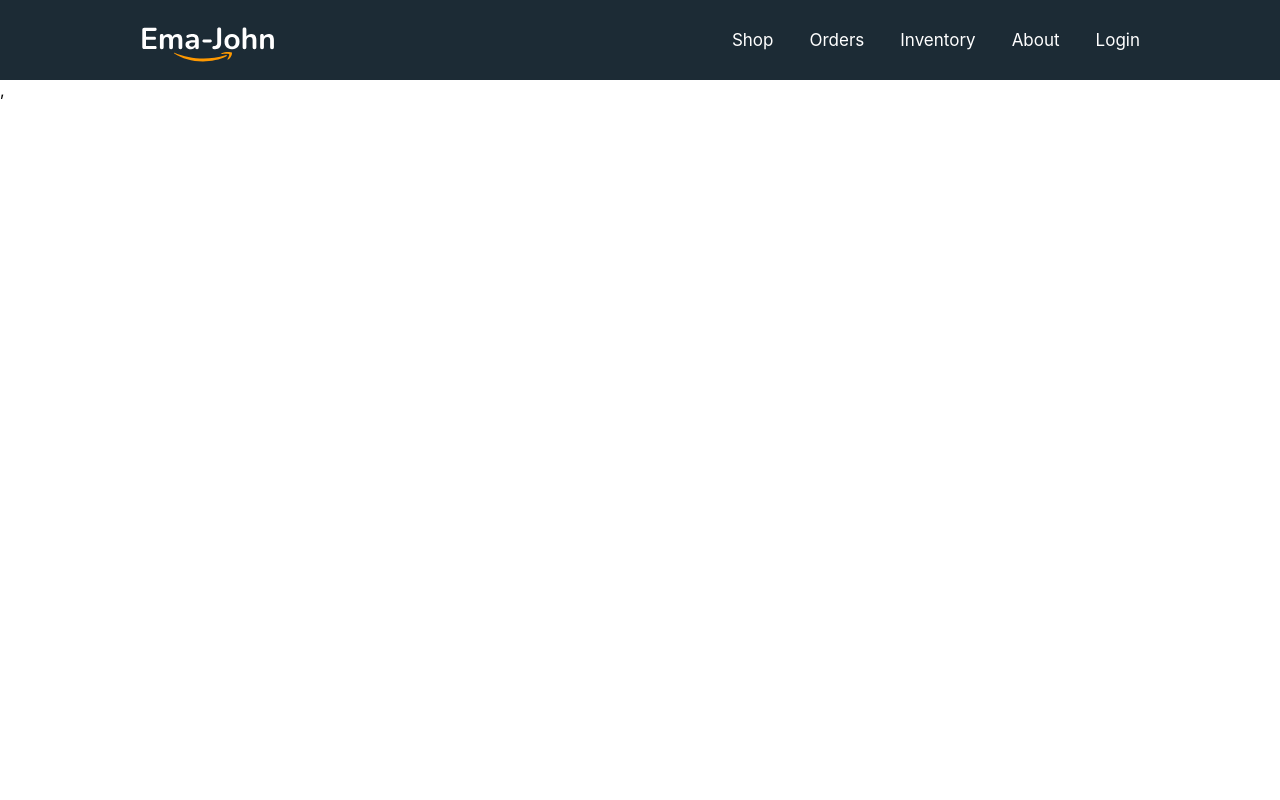
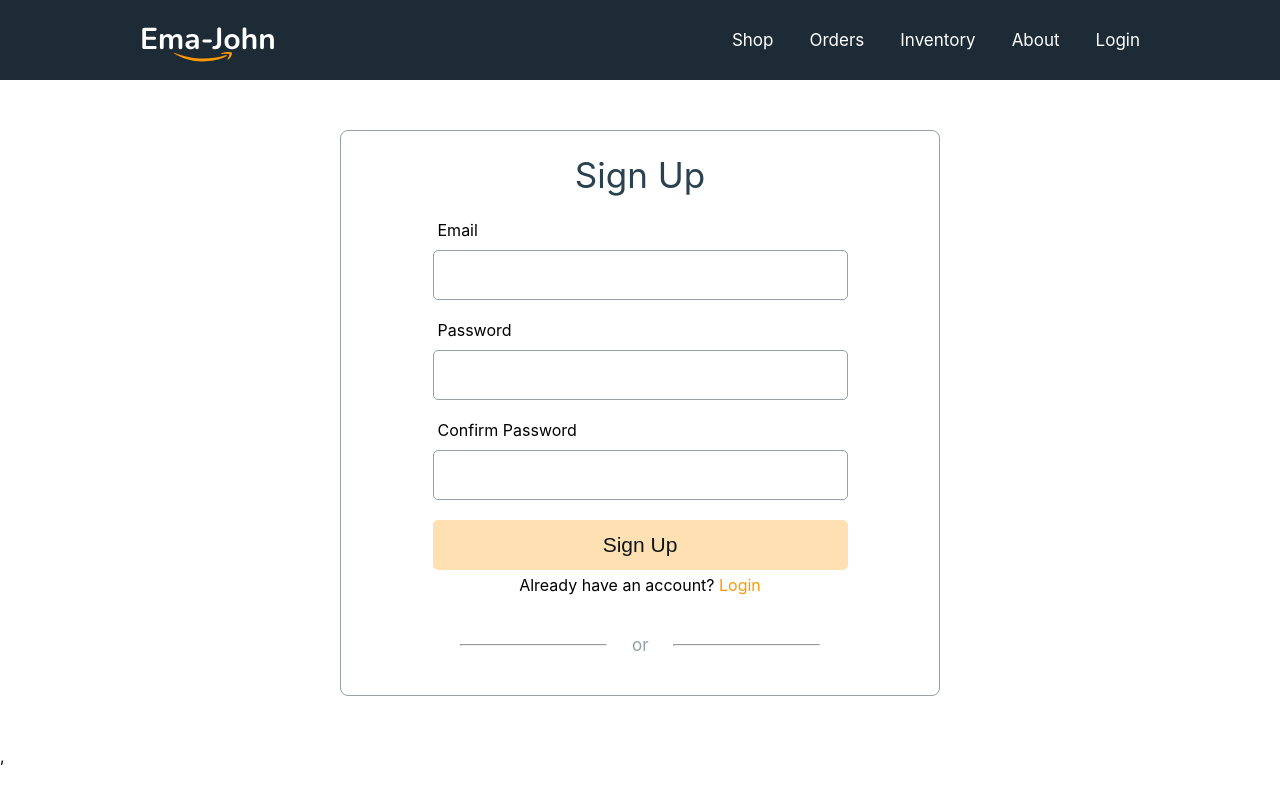
Before and after one commit to frsiam/ema-john-with-authenticatiion, a React (Create React App) app: page /signup in a window 1280 px wide. Built offline with nearby package versions, Linux system fonts and the light colour scheme.

Commit message:
design the signup page

```diff
--- a/src/App.js
+++ b/src/App.js
@@ -6,6 +6,7 @@
 import Inventory from './components/Inventory/Inventory';
 import About from './components/About/About';
 import Login from './components/Login/Login';
+import SignUp from './components/SignUp/SignUp';
 
 function App() {
   return (
@@ -18,6 +19,7 @@
         <Route path='/inventory' element={<Inventory></Inventory>}></Route>
         <Route path='/about' element={<About></About>}></Route>
         <Route path='/login' element={<Login></Login>}></Route>
+        <Route path='/signup' element={<SignUp></SignUp>}></Route>
       </Routes>
     </div>
   );
--- a/src/components/Login/Login.css
+++ b/src/components/Login/Login.css
@@ -12,6 +12,7 @@
     font-size: 35px;
     color: #2A414F;
     font-weight: 400;
+    text-align: center;
 }
 .input-group{
     margin-bottom: 20px;
@@ -40,6 +41,10 @@
     font-size: 21px;
     font-weight: 400;
     color: #0E161A;
+    cursor: pointer;
+}
+.form-submit:hover{
+    background-color: rgba(255, 153, 0, 0.8);
 }
 .form-link{
     text-decoration: none;
@@ -49,3 +54,21 @@
     text-align: center;
     margin-top: 5px;
 }
+.form-line{
+    display: flex;
+    align-items: center;
+    justify-content: center;
+    color: #95A0A7;
+    margin: 40px 0;
+}
+.form-line hr{
+    width: 145px;
+}
+.form-line p{
+    display: flex;
+    align-items: center;
+    margin: 0 25px;
+    font-size: 17px;
+    width: 16px;
+    height: 20px;
+}
--- a/src/components/Login/Login.js
+++ b/src/components/Login/Login.js
@@ -10,15 +10,24 @@
                 <form>
                     <div className="input-group">
                         <label htmlFor="email">Email</label>
-                        <input type="email" name="email" id="" />
+                        <input type="email" name="email" id="" required/>
                     </div>
                     <div className="input-group">
                         <label htmlFor="password">Password</label>
-                        <input type="password" name="password" id="" />
+                        <input type="password" name="password" id="" required/>
                     </div>
                     <button className='form-submit' type="submit">Login</button>
-                    <p className='form-text'>New to Ema-John? <Link className='form-link' to='/signup'>Create New Account</Link></p>
                 </form>
+                <p className='form-text'>New to Ema-John? <Link className='form-link' to='/signup'>Create New Account</Link></p>
+                <div className='form-line'>
+                    <div>
+                        <hr />
+                    </div>
+                    <p>or</p>
+                    <div>
+                        <hr />
+                    </div>
+                </div>
             </div>
         </div>
     );
--- a/src/components/SignUp/SignUp.js
+++ b/src/components/SignUp/SignUp.js
@@ -1,10 +1,38 @@
 import React from 'react';
+import { Link } from 'react-router-dom';
 import './SignUp.css'
 
 const SignUp = () => {
     return (
-        <div>
-            <h1>This is Sign up</h1>
+        <div className='form-container'>
+            <div>
+                <h1 className='form-title'>Sign Up</h1>
+                <form>
+                    <div className="input-group">
+                        <label htmlFor="email">Email</label>
+                        <input type="email" name="email" id="" required/>
+                    </div>
+                    <div className="input-group">
+                        <label htmlFor="password">Password</label>
+                        <input type="password" name="password" id="" required/>
+                    </div>
+                    <div className="input-group">
+                        <label htmlFor="confirmpassword">Confirm Password</label>
+                        <input type="password" name="confirm-password" id="" required/>
+                    </div>
+                    <button className='form-submit' type="submit">Sign Up</button>
+                </form>
+                <p className='form-text'>Already have an account? <Link className='form-link' to='/login'>Login</Link></p>
+                <div className='form-line'>
+                    <div>
+                        <hr />
+                    </div>
+                    <p>or</p>
+                    <div>
+                        <hr />
+                    </div>
+                </div>
+            </div>
         </div>
     );
 };
```
